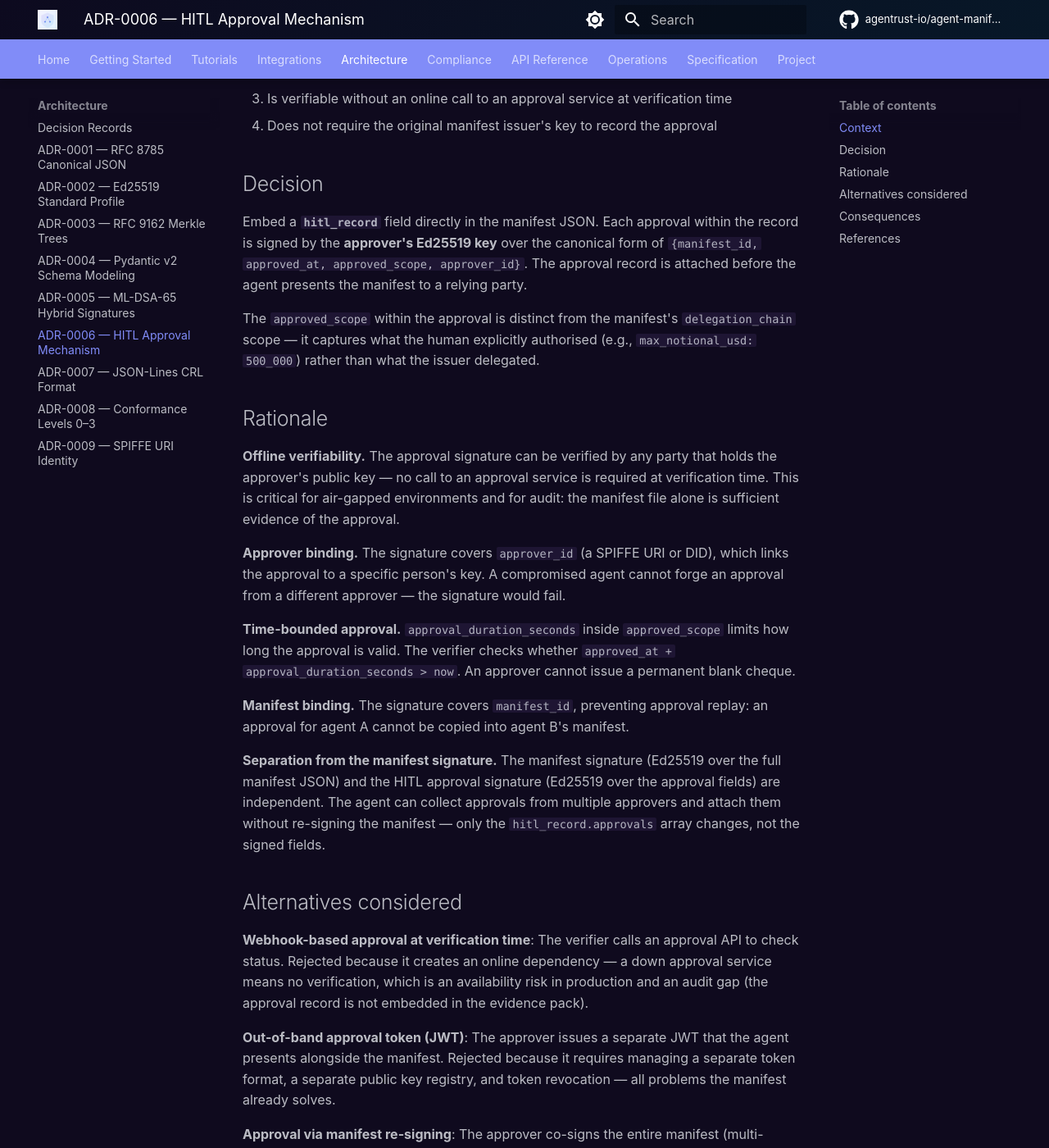
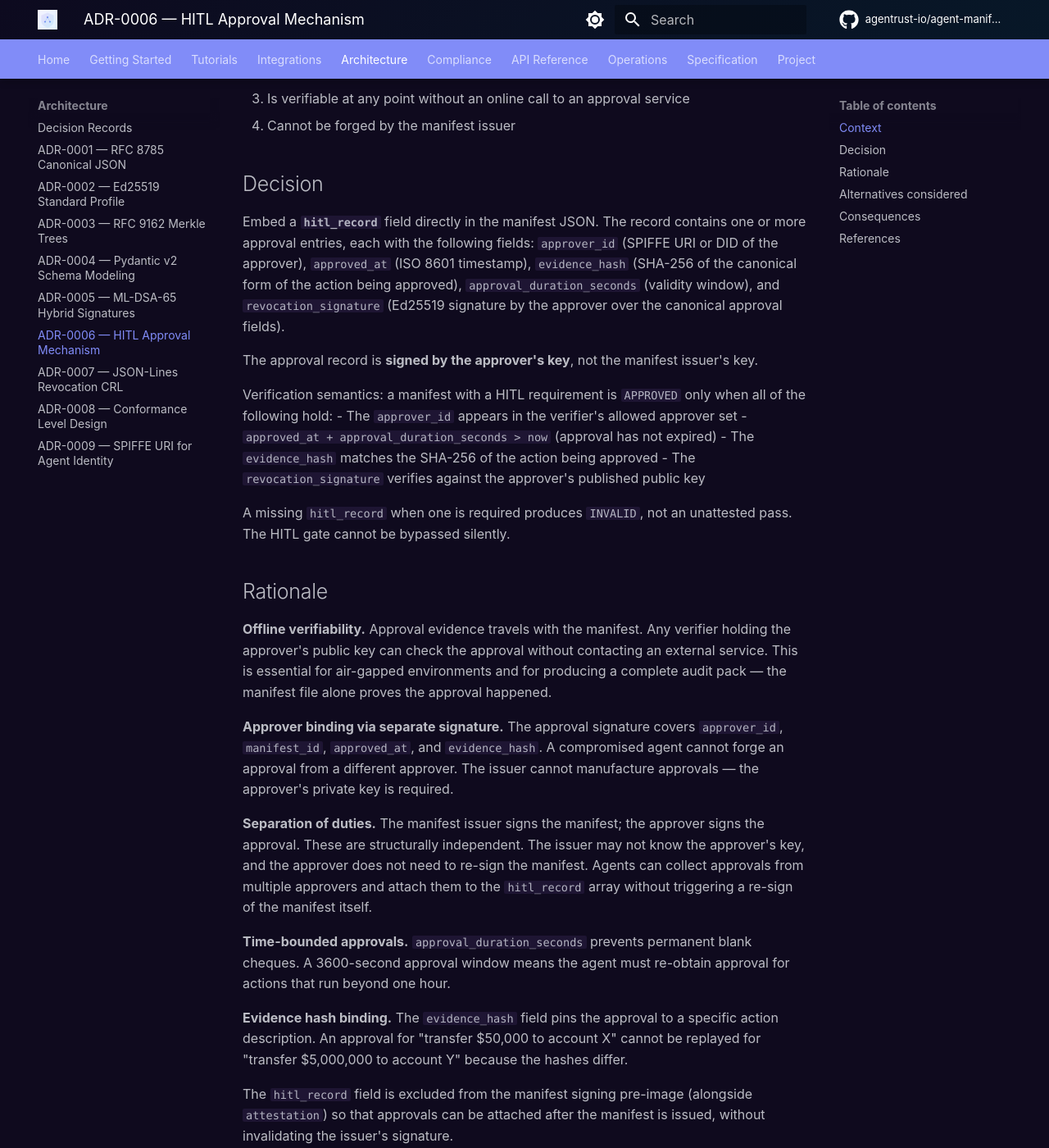
Before and after one commit to agentrust-io/agent-manifest, an MkDocs documentation site: the page built from docs/adr/0006-hitl-approval-mechanism.md, in a window 1280 px wide and 1400 px high, scrolled down 623 px. Shown: the whole window at 82% size. Built offline with MkDocs 1.6.1 and Material for MkDocs 9.7.7, drawn with Linux system fonts in a browser that asks for light colours; some web fonts are replaced; comment, search, counter and statistics services are not loaded; some of the changed text lies outside the part shown.

Commit message:
docs(adr): add ADR-0005 through ADR-0009 (ML-DSA, HITL, revocation, conformance levels, SPIFFE identity) (#135)

```diff
--- a/docs/adr/0006-hitl-approval-mechanism.md
+++ b/docs/adr/0006-hitl-approval-mechanism.md
@@ -1,58 +1,68 @@
-# ADR-0006: HITL approval mechanism design
+# ADR-0006: Human-in-the-Loop (HITL) embedded approval record design
 
 **Status**: Accepted
-**Date**: 2026-05-20
+**Date**: 2026-06-07
 **Spec section**: Section 3.5 (Human-in-the-Loop Approvals)
 
 ## Context
 
-EU AI Act Article 14 requires that high-risk AI systems support meaningful human oversight — including the ability for humans to intervene, override, or refuse to deploy the system's outputs. For agentic AI, this translates to: a human must be able to approve or block high-risk actions before they execute.
+EU AI Act Article 14 requires that high-risk AI systems support meaningful human oversight, including the ability for humans to intervene or refuse to allow an agent's outputs before they take effect. For agentic AI, this means a human must be able to approve or block high-risk actions before execution.
 
 The manifest needs a mechanism to record this approval in a tamper-evident, verifiable way that:
 
 1. Proves a specific human approved a specific action for a specific agent
-2. Binds the approval to a time window, so it cannot be reused indefinitely
-3. Is verifiable without an online call to an approval service at verification time
-4. Does not require the original manifest issuer's key to record the approval
+2. Binds the approval to a time window so it cannot be reused indefinitely
+3. Is verifiable at any point without an online call to an approval service
+4. Cannot be forged by the manifest issuer
 
 ## Decision
 
-Embed a **`hitl_record`** field directly in the manifest JSON. Each approval within the record is signed by the **approver's Ed25519 key** over the canonical form of `{manifest_id, approved_at, approved_scope, approver_id}`. The approval record is attached before the agent presents the manifest to a relying party.
+Embed a **`hitl_record`** field directly in the manifest JSON. The record contains one or more approval entries, each with the following fields: `approver_id` (SPIFFE URI or DID of the approver), `approved_at` (ISO 8601 timestamp), `evidence_hash` (SHA-256 of the canonical form of the action being approved), `approval_duration_seconds` (validity window), and `revocation_signature` (Ed25519 signature by the approver over the canonical approval fields).
 
-The `approved_scope` within the approval is distinct from the manifest's `delegation_chain` scope — it captures what the human explicitly authorised (e.g., `max_notional_usd: 500_000`) rather than what the issuer delegated.
+The approval record is **signed by the approver's key**, not the manifest issuer's key.
+
+Verification semantics: a manifest with a HITL requirement is `APPROVED` only when all of the following hold:
+- The `approver_id` appears in the verifier's allowed approver set
+- `approved_at + approval_duration_seconds > now` (approval has not expired)
+- The `evidence_hash` matches the SHA-256 of the action being approved
+- The `revocation_signature` verifies against the approver's published public key
+
+A missing `hitl_record` when one is required produces `INVALID`, not an unattested pass. The HITL gate cannot be bypassed silently.
 
 ## Rationale
 
-**Offline verifiability.** The approval signature can be verified by any party that holds the approver's public key — no call to an approval service is required at verification time. This is critical for air-gapped environments and for audit: the manifest file alone is sufficient evidence of the approval.
+**Offline verifiability.** Approval evidence travels with the manifest. Any verifier holding the approver's public key can check the approval without contacting an external service. This is essential for air-gapped environments and for producing a complete audit pack — the manifest file alone proves the approval happened.
 
-**Approver binding.** The signature covers `approver_id` (a SPIFFE URI or DID), which links the approval to a specific person's key. A compromised agent cannot forge an approval from a different approver — the signature would fail.
+**Approver binding via separate signature.** The approval signature covers `approver_id`, `manifest_id`, `approved_at`, and `evidence_hash`. A compromised agent cannot forge an approval from a different approver. The issuer cannot manufacture approvals — the approver's private key is required.
 
-**Time-bounded approval.** `approval_duration_seconds` inside `approved_scope` limits how long the approval is valid. The verifier checks whether `approved_at + approval_duration_seconds > now`. An approver cannot issue a permanent blank cheque.
+**Separation of duties.** The manifest issuer signs the manifest; the approver signs the approval. These are structurally independent. The issuer may not know the approver's key, and the approver does not need to re-sign the manifest. Agents can collect approvals from multiple approvers and attach them to the `hitl_record` array without triggering a re-sign of the manifest itself.
 
-**Manifest binding.** The signature covers `manifest_id`, preventing approval replay: an approval for agent A cannot be copied into agent B's manifest.
+**Time-bounded approvals.** `approval_duration_seconds` prevents permanent blank cheques. A 3600-second approval window means the agent must re-obtain approval for actions that run beyond one hour.
 
-**Separation from the manifest signature.** The manifest signature (Ed25519 over the full manifest JSON) and the HITL approval signature (Ed25519 over the approval fields) are independent. The agent can collect approvals from multiple approvers and attach them without re-signing the manifest — only the `hitl_record.approvals` array changes, not the signed fields.
+**Evidence hash binding.** The `evidence_hash` field pins the approval to a specific action description. An approval for "transfer $50,000 to account X" cannot be replayed for "transfer $5,000,000 to account Y" because the hashes differ.
+
+The `hitl_record` field is excluded from the manifest signing pre-image (alongside `attestation`) so that approvals can be attached after the manifest is issued, without invalidating the issuer's signature.
 
 ## Alternatives considered
 
-**Webhook-based approval at verification time**: The verifier calls an approval API to check status. Rejected because it creates an online dependency — a down approval service means no verification, which is an availability risk in production and an audit gap (the approval record is not embedded in the evidence pack).
+**Webhook-based approval at verification time**: The verifier calls an external approval API on every verify call to check current status. Rejected because it creates an online dependency — a down approval service means verification fails in production, and the approval evidence is not embedded in the audit pack. Air-gapped deployments cannot use this pattern at all.
 
-**Out-of-band approval token (JWT)**: The approver issues a separate JWT that the agent presents alongside the manifest. Rejected because it requires managing a separate token format, a separate public key registry, and token revocation — all problems the manifest already solves.
+**OAuth 2.0 PKCE for human identity**: Use a browser-based OAuth flow to identify the approver. Rejected because it introduces a browser and redirect URI dependency into a machine-native security path. SPIFFE URIs and DIDs are more appropriate for workload and operator identity in server-side environments.
 
-**Approval via manifest re-signing**: The approver co-signs the entire manifest (multi-signature). Rejected because it requires the approver to hold the manifest issuer's key or participate in a multi-party signing protocol, which is operationally complex and creates key custody issues.
+**Out-of-band approval token (separate JWT)**: The approver issues a JWT presented alongside the manifest. Rejected because it requires managing a separate token format, a separate public key registry, and token revocation — all problems the manifest already solves.
 
-**Separate approval manifest**: A second manifest document that references the first. Rejected because it fragments the evidence — verifiers would need to fetch and verify two documents, and the audit trail requires keeping both in sync.
+**Approval via manifest re-signing (multi-signature)**: The approver co-signs the entire manifest. Rejected because it requires the approver to participate in a multi-party signing protocol or hold the issuer key material, which creates key custody problems and breaks the separation of duties rationale.
 
 ## Consequences
 
-- Agents that require HITL must implement an approval workflow before presenting the manifest. The SDK provides `HitlApprovalSigner` to sign approvals; the workflow UI is out of scope for the spec.
-- In production, approver keypairs should be hardware-backed (FIDO2/passkey, HSM). The spec does not mandate this but the tutorial notes it as strongly recommended.
-- The `required_approvals` count is enforced by the verifier, not the SDK. A manifest with `required_approvals: 2` but only one approval in the record results in `HitlResult.APPROVAL_INSUFFICIENT`.
-- Approval expiry is checked at verification time, not at approval time. An agent that presents an approval 90 minutes after `approval_duration_seconds: 3600` will be rejected. Agents must re-obtain approval for long-running actions.
-- The `hitl_record` field is excluded from the manifest signing pre-image (like `attestation`) — this allows approvals to be attached after the manifest is issued and signed.
+- Agents that require HITL must implement an approval workflow before presenting the manifest. The SDK provides `HitlApprovalSigner` to construct and sign approval records; the approval UI is out of scope for the spec.
+- The `required_approvals` count is enforced by the verifier. A manifest with `required_approvals: 2` but only one valid approval record results in `HitlResult.APPROVAL_INSUFFICIENT`.
+- Approval expiry is checked at verification time, not at approval collection time. An agent that collects an approval and then presents the manifest 90 minutes later with `approval_duration_seconds: 3600` will be rejected. Long-running actions must implement re-approval logic.
+- Approver keypairs should be hardware-backed (FIDO2/passkey or HSM) in production. The spec does not mandate this but the operational guidance notes it as strongly recommended.
 
 ## References
 
-- EU AI Act Article 14: Human oversight
-- Spec Section 3.5: HITL approval record schema
-- [FIDO2 / WebAuthn](https://fidoalliance.org/fido2/) — recommended approver key backing
+- EU AI Act Article 14: Human oversight requirements
+- Spec Section 3.5: HITL approval record schema and verification semantics
+- [FIDO2 / WebAuthn](https://fidoalliance.org/fido2/) — recommended backing for approver keys
+- ADR-0009: SPIFFE URIs as the canonical identity format for `approver_id`
--- a/mkdocs.yml
+++ b/mkdocs.yml
@@ -122,11 +122,11 @@ nav:
       - ADR-0002 — Ed25519 Standard Profile: adr/0002-ed25519-standard-profile.md
       - ADR-0003 — RFC 9162 Merkle Trees: adr/0003-rfc9162-merkle-domain-separation.md
       - ADR-0004 — Pydantic v2 Schema Modeling: adr/0004-pydantic-v2-schema-modeling.md
-      - ADR-0005 — ML-DSA-65 Hybrid Signatures: adr/0005-ml-dsa-hybrid-signatures.md
+      - ADR-0005 — ML-DSA-65 Hybrid Signatures: adr/0005-ml-dsa-hybrid-signature.md
       - ADR-0006 — HITL Approval Mechanism: adr/0006-hitl-approval-mechanism.md
-      - ADR-0007 — JSON-Lines CRL Format: adr/0007-revocation-crl-format.md
-      - ADR-0008 — Conformance Levels 0–3: adr/0008-conformance-levels.md
-      - ADR-0009 — SPIFFE URI Identity: adr/0009-spiffe-uri-agent-identity.md
+      - ADR-0007 — JSON-Lines Revocation CRL: adr/0007-revocation-json-lines-crl.md
+      - ADR-0008 — Conformance Level Design: adr/0008-conformance-level-design.md
+      - ADR-0009 — SPIFFE URI for Agent Identity: adr/0009-spiffe-uri-for-agent-identity.md
   - Compliance:
       - Overview: compliance/index.md
       - EU AI Act: compliance/eu-ai-act.md
```
Also changed, not shown: docs/adr/0005-ml-dsa-hybrid-signature.md (added, +77 -0 lines), docs/adr/0007-revocation-json-lines-crl.md (added, +64 -0 lines), docs/adr/0008-conformance-level-design.md (added, +73 -0 lines), docs/adr/0009-spiffe-uri-for-agent-identity.md (added, +84 -0 lines), docs/adr/index.md (+5 -5 lines).
